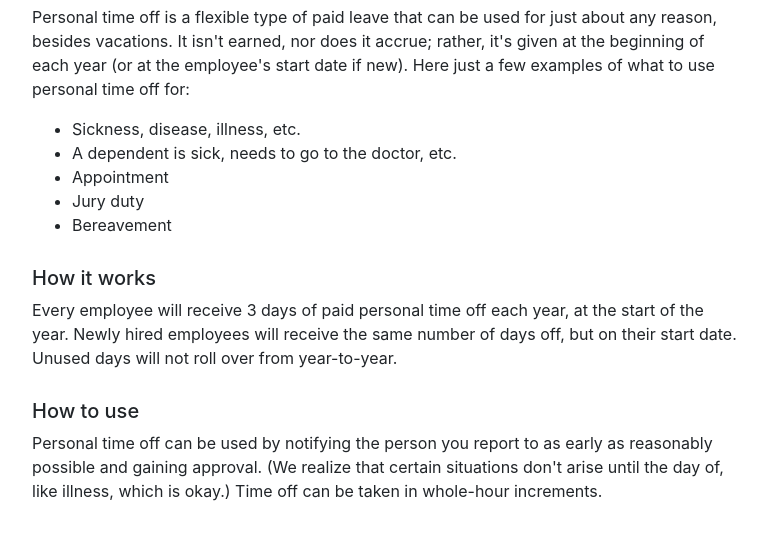
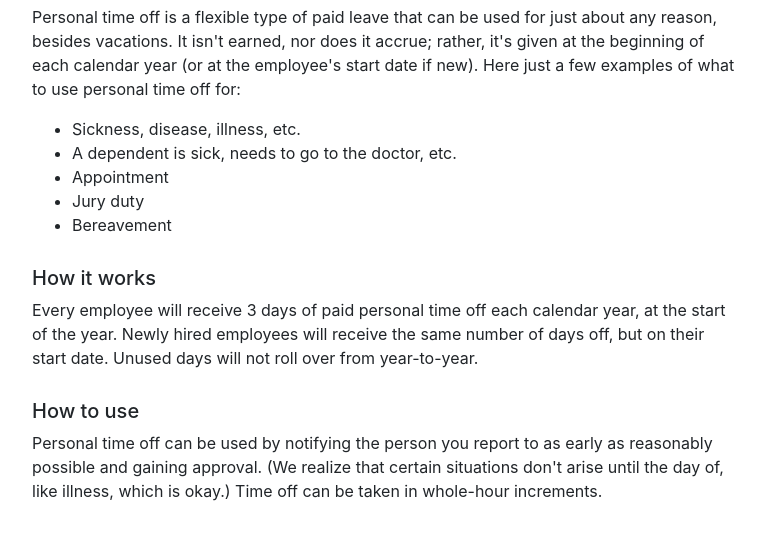
Before and after one commit to sparksuite/employee-handbook, a plain HTML site: page benefits/personal-time-off.html in a window 1280 px wide. Shown: the part 194-734 px from the top of the page, without its empty margins (255-1020 px from the left). Drawn offline with nearby package versions, Linux system fonts and the light colour scheme.

Commit message:
Clarify that personal time of is based on "calendar" year

```diff
--- a/benefits/personal-time-off.html
+++ b/benefits/personal-time-off.html
@@ -29,7 +29,7 @@
 				<h2>Personal Time Off</h2>
 
 				<p>
-					Personal time off is a flexible type of paid leave that can be used for just about any reason, besides vacations. It isn't earned, nor does it accrue; rather, it's given at the beginning of each year (or at the employee's start date if new). Here just a few examples of what to use personal time off for:
+					Personal time off is a flexible type of paid leave that can be used for just about any reason, besides vacations. It isn't earned, nor does it accrue; rather, it's given at the beginning of each calendar year (or at the employee's start date if new). Here just a few examples of what to use personal time off for:
 				</p>
 
 				<ul>
@@ -43,7 +43,7 @@
 				<h5>How it works</h5>
 
 				<p>
-					Every employee will receive 3 days of paid personal time off each year, at the start of the year. Newly hired employees will receive the same number of days off, but on their start date. Unused days will not roll over from year-to-year.
+					Every employee will receive 3 days of paid personal time off each calendar year, at the start of the year. Newly hired employees will receive the same number of days off, but on their start date. Unused days will not roll over from year-to-year.
 				</p>
 
 				<h5>How to use</h5>
```
